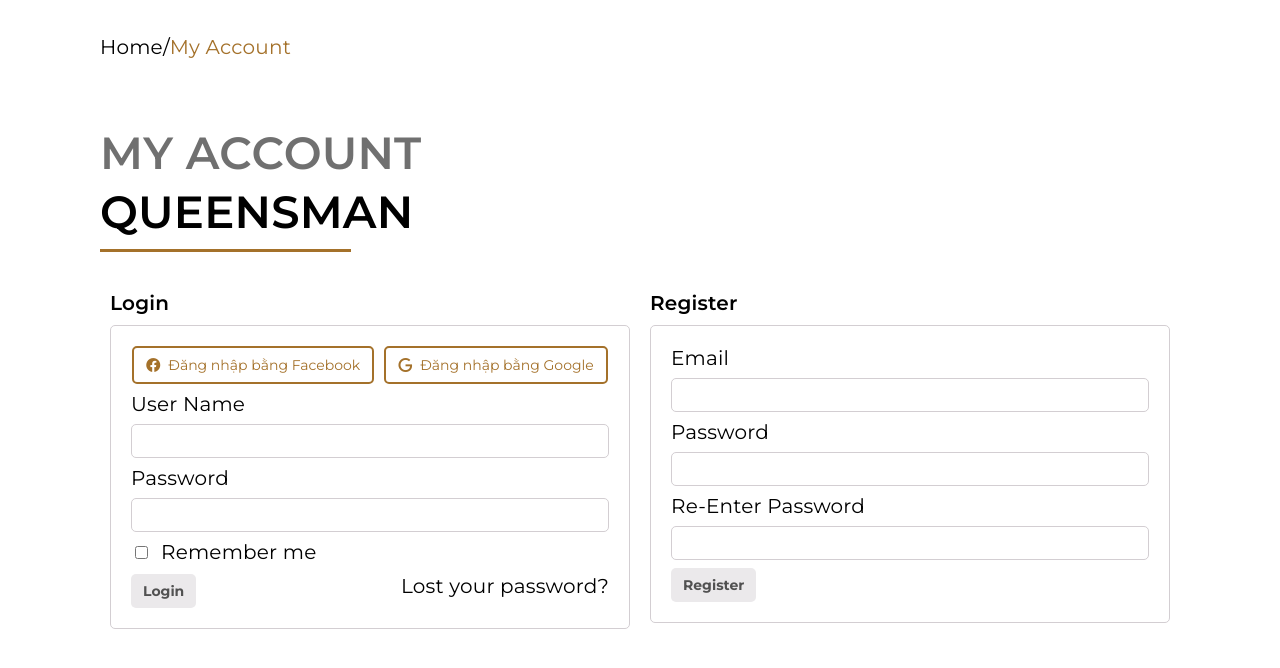
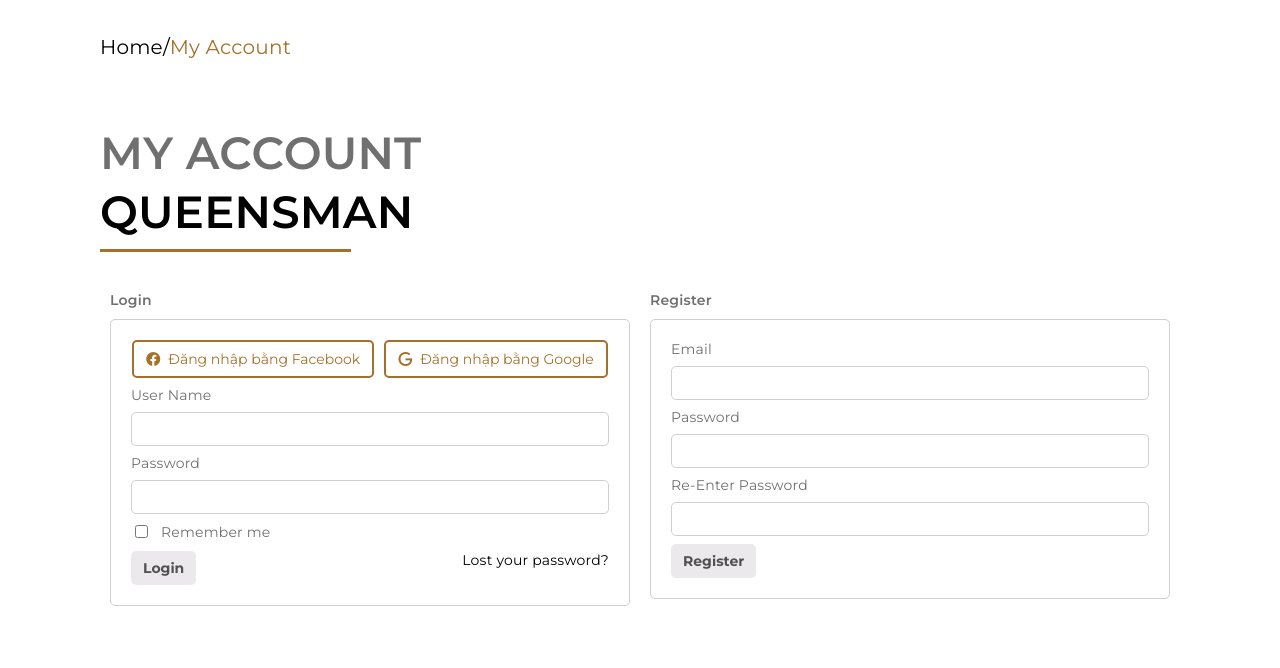
Before and after one commit to tranhuanhcmus/QLPM-K20, a React (Create React App) app in the folder client/: page /my-account in a window 1280 px wide. Shown: the top 668 px of the page. Built offline with nearby package versions, Linux system fonts and the light colour scheme.

Commit message:
FIX/className--BEM

```diff
--- a/client/src/assets/styles/_authPage.scss
+++ b/client/src/assets/styles/_authPage.scss
@@ -66,6 +66,15 @@
     line-height: 1.3;
 }
 
+.text {
+    font-size: 14px;
+    color: var(--grey);
+    font-weight: 400;
+    &--bold {
+        font-weight: 600;
+    }
+}
+
 .brand-name {
     display: inline;
     font-weight: 600;
@@ -82,8 +91,18 @@
     }
 }
 
+.btn {
+    font-size: 14px;
+    border-radius: 5px;
+    padding: 8px 12px;
+    transition: all 0.2s ease;
+    font-weight: normal;
+}
+
 .content {
     padding-top: 30px;
+}
+
 .forms {
     margin-top: 40px;
     display: flex;
@@ -91,21 +110,6 @@
     align-items: stretch;
     gap: 30px;
     flex-wrap: wrap;
-        .text {
-            font-size: 14px;
-            color: var(--grey);
-            font-weight: 400;
-            &--bold {
-                font-weight: 600;
-            }
-        }
-        .btn {
-            font-size: 14px;
-            border-radius: 5px;
-            padding: 8px 12px;
-            transition: all 0.2s ease;
-            font-weight: normal;
-        }
     form {
         display: flex;
         flex-direction: column;
@@ -136,7 +140,7 @@
         input[type="checkbox"]+label {
             margin-left: 0.5rem;
         }
-            .extend {
+        &__extend {
             display: flex;
             gap: 10px;
             flex-wrap: wrap;
@@ -155,7 +159,7 @@
                 }
             }
         }
-            .actions {
+        &__actions {
             display: flex;
             flex-direction: column;
             gap: 10px;
@@ -166,7 +170,6 @@
             }
         }
     }
-        .login {}
-        .register {}
+    .form--login {}
+    .form--register {}
 }
-}
--- a/client/src/pages/AuthPage/AuthPage.jsx
+++ b/client/src/pages/AuthPage/AuthPage.jsx
@@ -50,14 +50,14 @@ const AuthPage = () => {
         <div className="forms  text">
           <div className="w-100 row  ">
             <div className="col-12 col-md-6">
-              <div className="form login ">
+              <div className="form form--login ">
                 <span className=" text--bold">Login</span>
                 <form
                   className="login"
                   onSubmit={handleSubmitSignIn(onSubmitSignIn)}
                 >
                   {/* 3rd-party sign-in */}
-                  <div className="extend ">
+                  <div className="form__extend ">
                     <button className="btn">
                       <i className="fi fi-brands-facebook"></i>
                       Đăng nhập bằng Facebook
@@ -97,7 +97,7 @@ const AuthPage = () => {
                   )}
 
                   {/* login actions */}
-                  <div className="actions">
+                  <div className="form__actions">
                     <div className="d-flex align-items-center">
                       <input
                         type="checkbox"
@@ -118,7 +118,7 @@ const AuthPage = () => {
               </div>
             </div>
             <div className="col-12 col-md-6">
-              <div className="form register ">
+              <div className="form form--register ">
                 <span className=" text--bold">Register</span>
                 <form
                   className="register"
@@ -161,7 +161,7 @@ const AuthPage = () => {
                   />
 
                   {/* register actions */}
-                  <div className="actions">
+                  <div className="form__actions">
                     <div className="d-flex justify-content-between">
                       <button type="submit" className="btn ">
                         Register
```
Lines whose indentation alone changed are shown as unchanged.
